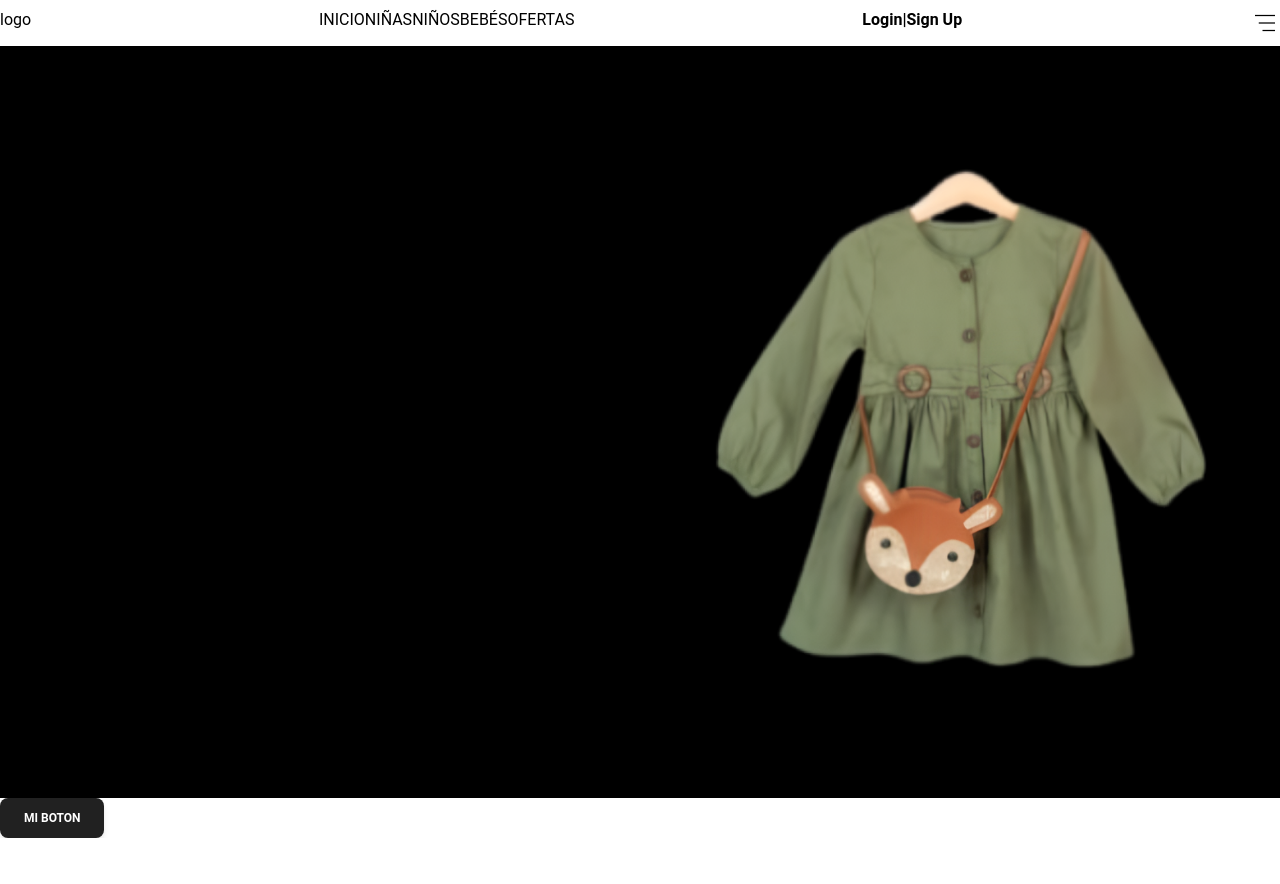
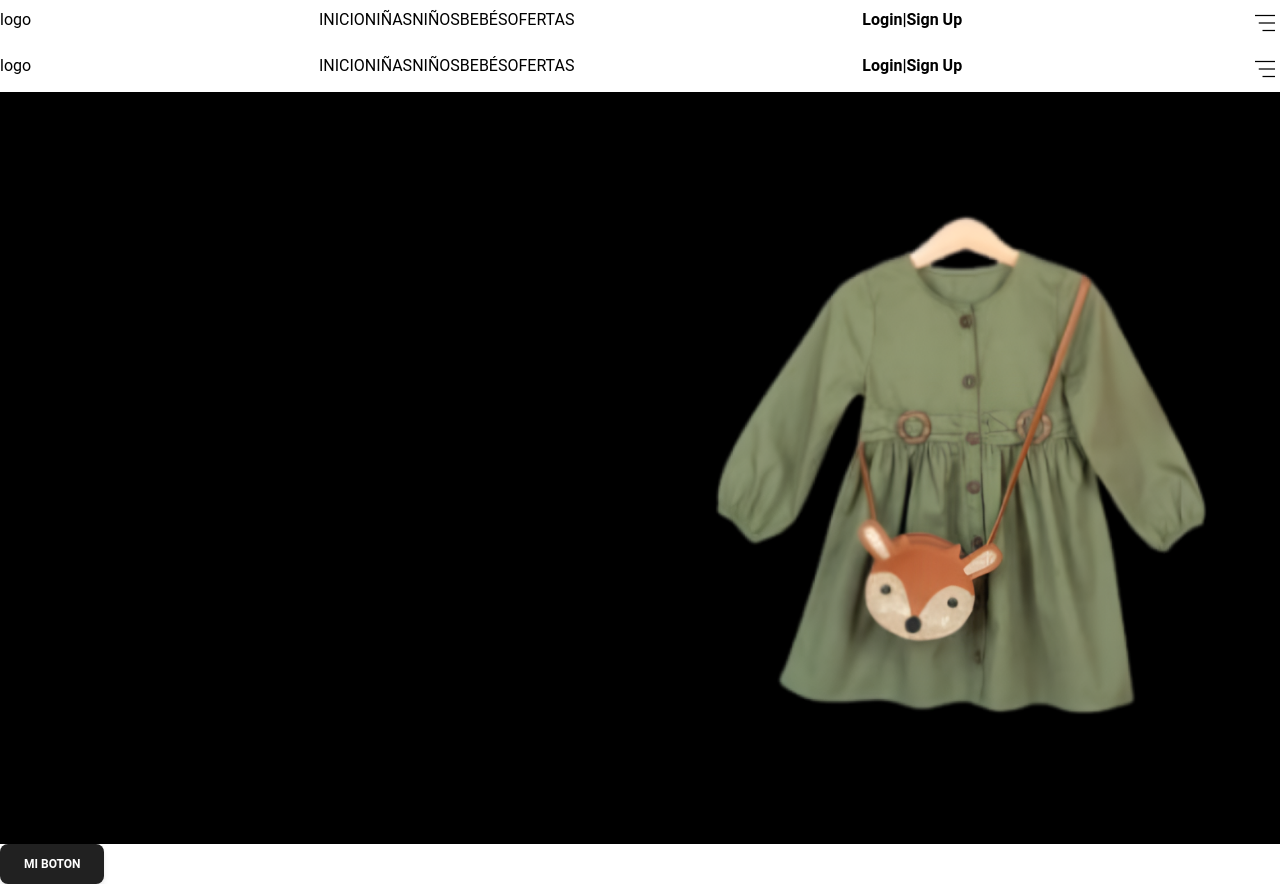
Before and after one commit to gerzon05/ecommers, a Next.js app: page / in a window 1280 px wide. Before the commit the page ends 838 px from the top, so only its background shows below. Built offline with nearby package versions, Linux system fonts and the light colour scheme.

Commit message:
💔 Errors vercel

```diff
--- /dev/null
+++ b/src/Components/navbarcopy.tsx
@@ -0,0 +1,104 @@
+'use client'
+
+import { navbar } from '@/utils/const'
+import Link from 'next/link'
+import { useState } from 'react'
+import { Close, MenuHambuerger } from './icons'
+
+export default function NavbarCopy() {
+  const [isOpenMenuHamburg, setIsOpenMenuHamburg] = useState(false)
+  const [isClosingMenuHamburg, setIsClosingMenuHamburg] = useState(false)
+  const handleIsOpenMenuHamburger = () => {
+    if (isOpenMenuHamburg) {
+      setIsClosingMenuHamburg(true)
+      setTimeout(() => {
+        setIsOpenMenuHamburg(false)
+        setIsClosingMenuHamburg(false)
+      }, 200)
+    } else {
+      setIsOpenMenuHamburg(true)
+    }
+  }
+  return (
+    <nav className='sticky top-0 left-0 right-0 bg-white py-2 px-10 md:px-20'>
+      <div className='flex justify-between'>
+        <figure className='text-left w-28'>
+          <Link href='/'>logo</Link>
+        </figure>
+        <div className='md:flex gap-5 hidden md:w-52 justify-center'>
+          {navbar.map((data, index) => (
+            <Link href={data.src} key={index}>
+              {data.title}
+            </Link>
+          ))}
+        </div>
+        <div className='font-semibold w-40 hidden md:flex md:justify-end gap-2'>
+          <Link href='/login' className='text-[#8B8E99] hover:text-[#3858D6]'>
+            Login
+          </Link>
+          <span className='text-[#8B8E99]'>|</span>
+          <Link
+            href='/register'
+            className='text-[#8B8E99] hover:text-[#3858D6]'
+          >
+            Sign Up
+          </Link>
+        </div>
+        <button className='md:hidden' onClick={handleIsOpenMenuHamburger}>
+          <MenuHambuerger />
+        </button>
+      </div>
+      {isOpenMenuHamburg && (
+        <div
+          className={`fixed z-10 top-0 left-0 right-0 bottom-0 md:hidden bg-black bg-opacity-20 bg-blend-darken ${
+            isClosingMenuHamburg ? 'scale-out-tr' : 'scale-in-tr'
+          }`}
+        >
+          <div className=' flex flex-col text-2xl items-center justify-center font-semibold  bg-white bg- w-full h-[100vh]'>
+            <Link
+              href='/'
+              className='flex gap-2 items-center absolute left-2 top-4'
+            >
+              <span className='text-[#8B8E99] text-lg'>Lynx</span>
+            </Link>
+            <button
+              onClick={handleIsOpenMenuHamburger}
+              className={` p-1 icon icon-tabler icon-tabler-x absolute right-3 top-6 cursor-pointer text-[#8B8E99] ${
+                isClosingMenuHamburg ? 'rotate-out' : ''
+              }`}
+            >
+              <Close />
+            </button>
+            {navbar.map((data, index) => (
+              <Link
+                href={data.src}
+                className=' text-left  m-6 text-[#8B8E99] hover:text-[#3858D6]'
+                key={index}
+                onClick={handleIsOpenMenuHamburger}
+              >
+                {data.title}
+              </Link>
+            ))}
+            <div className='font-semibold flex gap-4 m-6'>
+              <Link
+                href='/login'
+                className='text-[#8B8E99] hover:text-[#3858D6]'
+                onClick={handleIsOpenMenuHamburger}
+              >
+                Login
+              </Link>
+              <span className='text-[#8B8E99]'>|</span>
+              <Link
+                href='/register'
+                className='text-[#8B8E99] hover:text-[#3858D6]'
+                onClick={handleIsOpenMenuHamburger}
+              >
+                Sign Up
+              </Link>
+            </div>
+          </div>
+        </div>
+      )}
+    </nav>
+  )
+}
--- a/src/app/page.tsx
+++ b/src/app/page.tsx
@@ -2,11 +2,13 @@ import Navbar from '@/Components/navbar'
 import { ButtonDefault } from '@/Components/ui'
 import principalimage from '../../public/princpalimage.png'
 import Image from 'next/image'
+import NavbarCopy from '@/Components/navbarcopy'
 
 export default function Home() {
   return (
     <>
       <Navbar />
+      <NavbarCopy />
       <div className='bg-black w-full h-[94vh] flex justify-between items-center'>
         <section className='md:w-1/2'></section>
         <section className='md:w-1/2'>
```
Also changed, not shown: package.json (line endings or trailing spaces).
